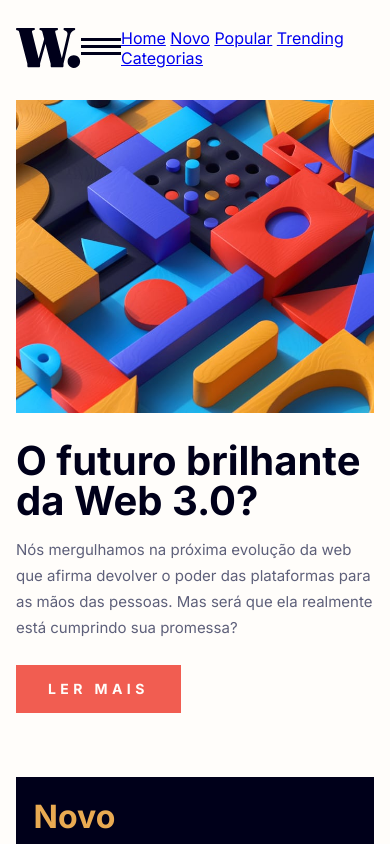
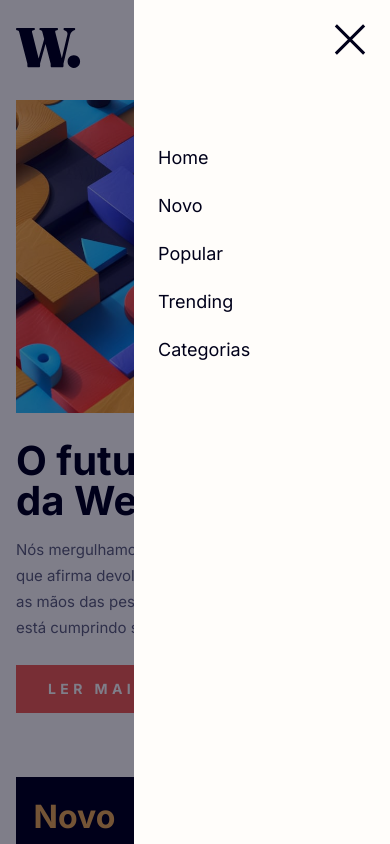
Before and after one commit to Guilherme-marquesss/noticias2, a plain HTML site: page index.html in a window 390 px wide. Shown: the top 844 px of the page. Drawn offline with Linux system fonts and the light colour scheme.

Commit message:
Estilização do navegador no mobile

```diff
--- a/index.html
+++ b/index.html
@@ -9,24 +9,23 @@
     <title>W. Notícias</title>
     <link rel="stylesheet" href="style.css">
 </head>
-<body>
+<body class="menu-open">
     <header class="header-mobile">
         <img src="assets/images/logo.svg" alt="logo do site W. Notícias">
         <button>
             <img src="assets/images/icon-menu.svg" alt="ícone do menu hamburguer">
         </button>
         <nav>
+            <button>
+                <img src="assets/images/icon-menu-close.svg" alt="icone do X para fechar o menu">
+            </button>
             <a href="#">Home</a>
             <a href="#">Novo</a>
             <a href="#">Popular</a>
             <a href="#">Trending</a>
             <a href="#">Categorias</a>
-
-
         </nav>
-
     </header>
-
     <main>
         <section class="primeira-secao">
             <img src="assets/images/image-web-3-mobile.jpg" alt="icone puzzle colorido">
@@ -74,6 +73,7 @@
                     <p>Como a pandemia tem gerado novas oportunidades.</p>
                 </div>
             </div>
+
         </section>
     </main>
     <script src="scritp.js"></script>
--- a/style.css
+++ b/style.css
@@ -17,6 +17,16 @@ body{
     padding: 1.75rem 1rem;
     background-color: var(--almost-white);
 }
+body.menu-open::before{
+    content: "";
+    position: fixed;
+    height: 100vh;
+    width:  100%;
+    background-color: rgba(0, 0, 26, 0.5);
+    top: 0;
+    left: 0;
+
+}
 .header-mobile{
     display: flex;
     justify-content: space-between;
@@ -26,9 +36,41 @@ body{
 .header-mobile button{
     border: none;
     background: none;
+    width: fit-content;
 }
+ .header-mobile nav {
+    position: fixed;
+    background-color: var(--almost-white);
+    right: 0;
+    top: 0;
+    height: 100vh;
+    width: 16rem;
+    z-index: 999;
+    padding: 1.5rem;
+    display: flex;
+    flex-direction: column;
+    gap: 1.5rem;
+ }
+
+.header-mobile nav a{
+    text-decoration: none;
+    color: var(--dark-blue);
+    font-size: 1.125rem;
+    font-weight: 400;
+    line-height: 1.5rem;
+}
+
+.header-mobile nav button {
+    margin-left: auto;
+    margin-bottom: 4rem ;
+
+}
+
+
+
 .primeira-secao{
     margin-bottom: 4rem;
+
 }
 .primeira-secao img{
     width: 100%;
@@ -85,25 +127,20 @@ body{
     font-size: 0.9375rem;
     font-weight: 1.625rem;
 }
-
 .terceira-secao > div{
     display: flex;
     align-items: center;
     gap: 1.5rem;
     margin-bottom: 2rem;
 }
-
 .terceira-secao img{
     max-width: 6.25rem;
-
 }
 .terceira-secao strong{
     font-size: 2rem;
     color: var(--silver);
     line-height: 100%;
 }
-
-
 .terceira-secao h2{
     font-size: 1.125rem;
     font-weight: 800;
```
